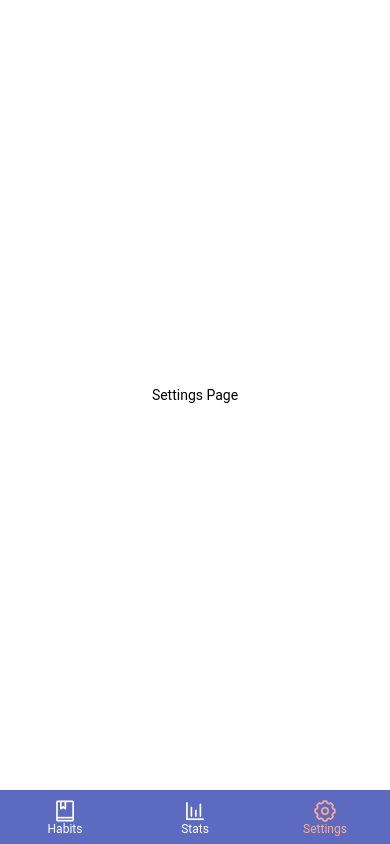
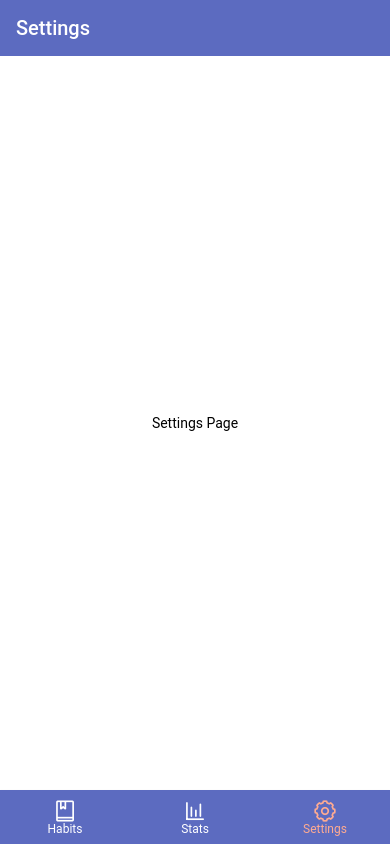
Before and after one commit to MichaelFarquhar/HabitApp, a React Native app: screen /Settings in a window 390 px wide. Built offline with nearby package versions, Linux system fonts and the light colour scheme.

Commit message:
Added headers to rest of pages

```diff
--- /dev/null
+++ b/src/screens/Settings/Header.js
@@ -0,0 +1,12 @@
+import React from 'react';
+import { Appbar } from 'react-native-paper';
+
+const SettingsHeader = () => {
+    return (
+        <Appbar.Header>
+            <Appbar.Content title="Settings" subtitle="" />
+        </Appbar.Header>
+    );
+};
+
+export default SettingsHeader;
--- a/src/screens/Settings.js
+++ b/src/screens/Settings/index.js
@@ -2,13 +2,17 @@ import React from 'react';
 import { View, StyleSheet } from 'react-native';
 import { Text } from 'react-native-paper';
 import { StatusBar } from 'expo-status-bar';
+import SettingsHeader from './Header';
 
 const Settings = () => {
     return (
-        <View style={styles.container}>
-            <Text>Settings Page</Text>
-            <StatusBar style="auto" />
-        </View>
+        <React.Fragment>
+            <SettingsHeader />
+            <View style={styles.container}>
+                <Text>Settings Page</Text>
+                <StatusBar style="auto" />
+            </View>
+        </React.Fragment>
     );
 };
 
--- /dev/null
+++ b/src/screens/Stats/Header.js
@@ -0,0 +1,12 @@
+import React from 'react';
+import { Appbar } from 'react-native-paper';
+
+const StatsHeader = () => {
+    return (
+        <Appbar.Header>
+            <Appbar.Content title="Stats" subtitle="" />
+        </Appbar.Header>
+    );
+};
+
+export default StatsHeader;
--- a/src/screens/Stats.js
+++ b/src/screens/Stats/index.js
@@ -2,13 +2,17 @@ import React from 'react';
 import { View, StyleSheet } from 'react-native';
 import { Text } from 'react-native-paper';
 import { StatusBar } from 'expo-status-bar';
+import StatsHeader from './Header';
 
 const Stats = () => {
     return (
-        <View style={styles.container}>
-            <Text>Stats Page</Text>
-            <StatusBar style="auto" />
-        </View>
+        <React.Fragment>
+            <StatsHeader />
+            <View style={styles.container}>
+                <Text>Stats Page</Text>
+                <StatusBar style="auto" />
+            </View>
+        </React.Fragment>
     );
 };
 
```
